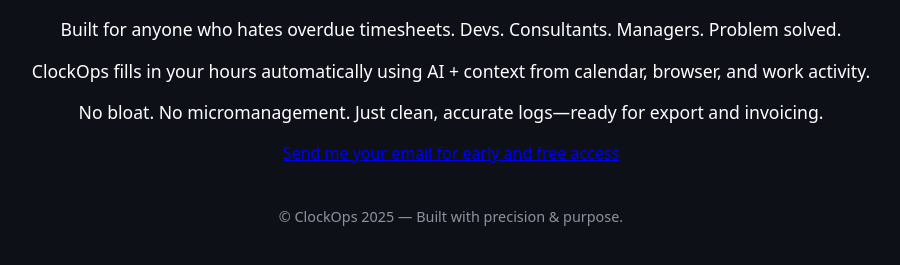
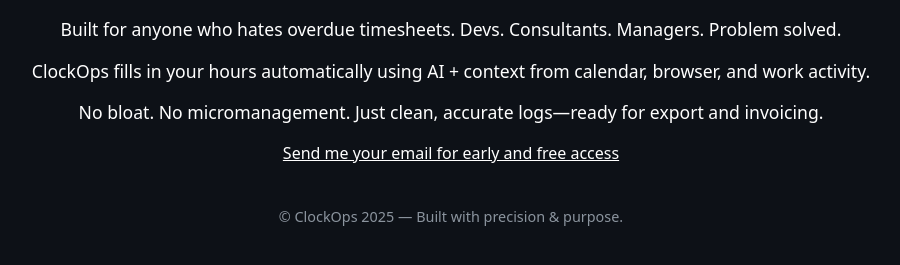
Before and after one commit to huguesgimou/clockops-landing, a plain HTML site: page index.html in a window 1280 px wide. Shown: the part 193-458 px from the top of the page, without its empty margins (189-1089 px from the left). Drawn offline with Linux system fonts and the light colour scheme.

Commit message:
Update index.html

```diff
--- a/index.html
+++ b/index.html
@@ -43,6 +43,10 @@
       color: white;
       cursor: pointer;
     }
+     a {
+      color: white;
+      text-decoration: underline;
+    }
     footer {
       margin-top: 3em;
       color: #8b949e;
```
